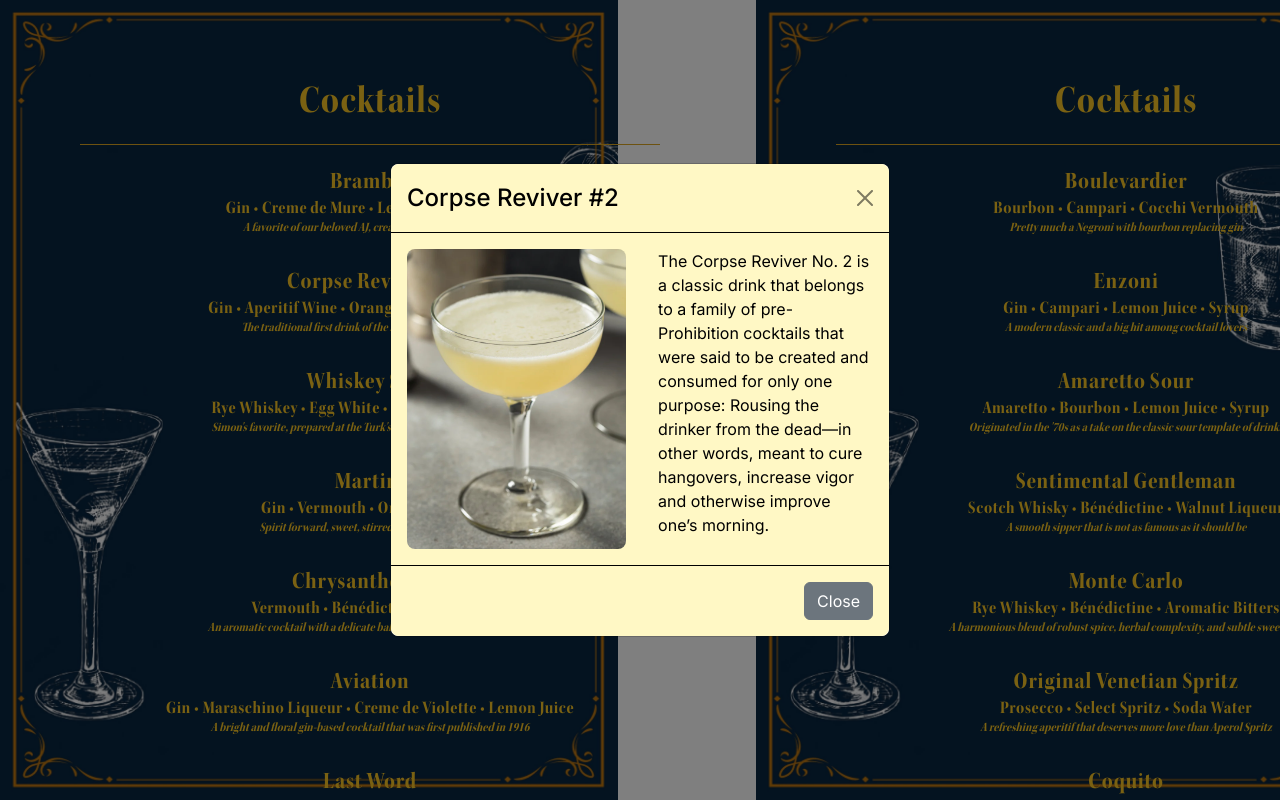
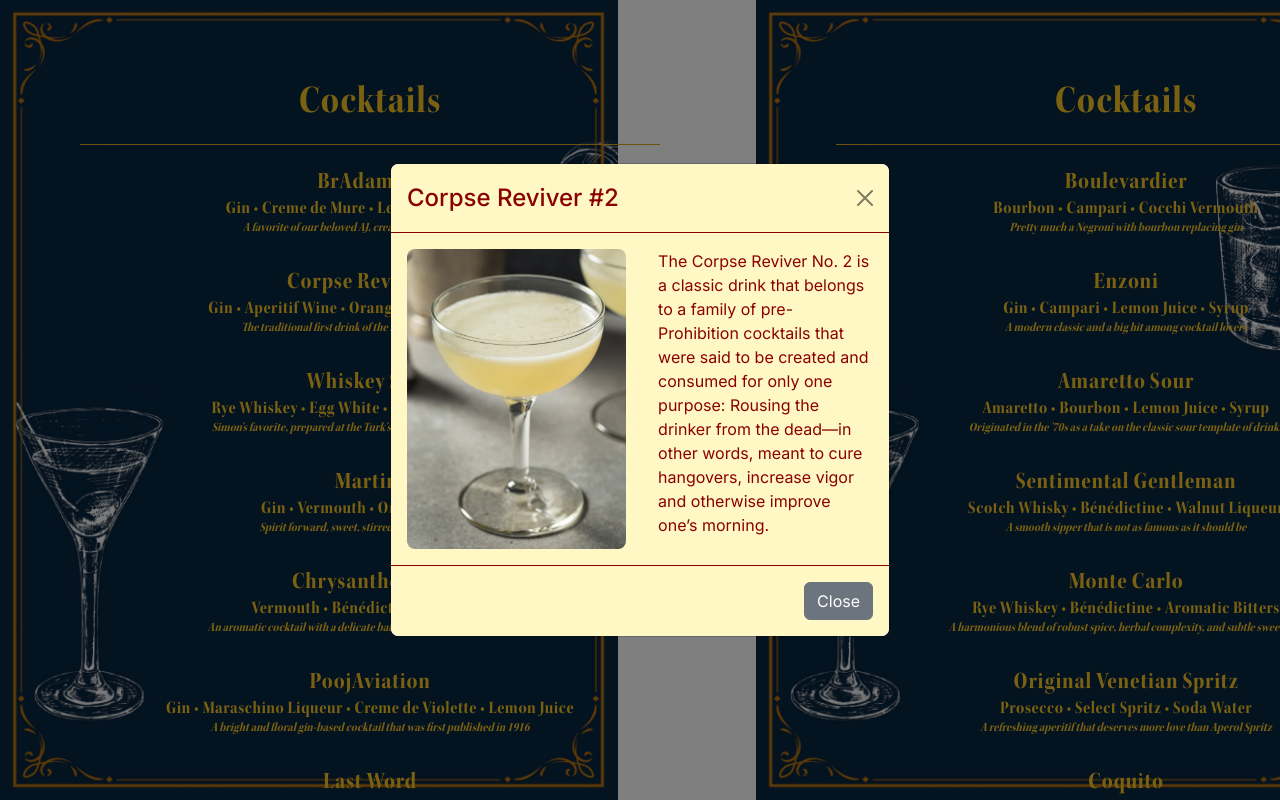
Before and after one commit to cemozturan/the-turks-head, a Next.js app: page / in a window 1280 px wide. Both pictures are taken after a click on the element "Corpse Reviver #2". Shown: the top 800 px of the page. Built offline with nearby package versions, Linux system fonts and the light colour scheme.

Commit message:
content changes

```diff
--- a/src/app/page.tsx
+++ b/src/app/page.tsx
@@ -97,14 +97,20 @@ export default function Home() {
         </div>
       </MenuWrapper>
       <Modal show={!!selectedDrink} onHide={handleClose} centered>
-        <div style={{ backgroundColor: "#fff8c5", borderRadius: "8px" }}>
-          <Modal.Header closeButton style={{ borderColor: "black" }}>
+        <div
+          style={{
+            backgroundColor: "#fff8c5",
+            borderRadius: "8px",
+            color: "darkred",
+          }}
+        >
+          <Modal.Header closeButton style={{ borderColor: "darkred" }}>
             <Modal.Title>{selectedDrink?.title}</Modal.Title>
           </Modal.Header>
           <Modal.Body>
             {selectedDrink && <ModalBody drink={selectedDrink} />}
           </Modal.Body>
-          <Modal.Footer style={{ borderColor: "black" }}>
+          <Modal.Footer style={{ borderColor: "darkred" }}>
             <Button variant="secondary" onClick={handleClose}>
               Close
             </Button>
--- a/src/constants/drinks.ts
+++ b/src/constants/drinks.ts
@@ -18,7 +18,7 @@ const AMARETTO_SOUR: DrinkItem = {
 };
 
 const AVIATION: DrinkItem = {
-  title: "Aviation",
+  title: "PoojAviation",
   ingredients: [
     "Gin",
     "Maraschino Liqueur",
@@ -42,7 +42,7 @@ const BOULEVARDIER: DrinkItem = {
 };
 
 const BRAMBLE: DrinkItem = {
-  title: "Bramble",
+  title: "BrAdamble",
   ingredients: ["Gin", "Creme de Mure", "Lemon Juice", "Syrup"],
   menuDescription: "A favorite of our beloved AJ, created in the '80s, London",
   image: "./bramble.png",
```
